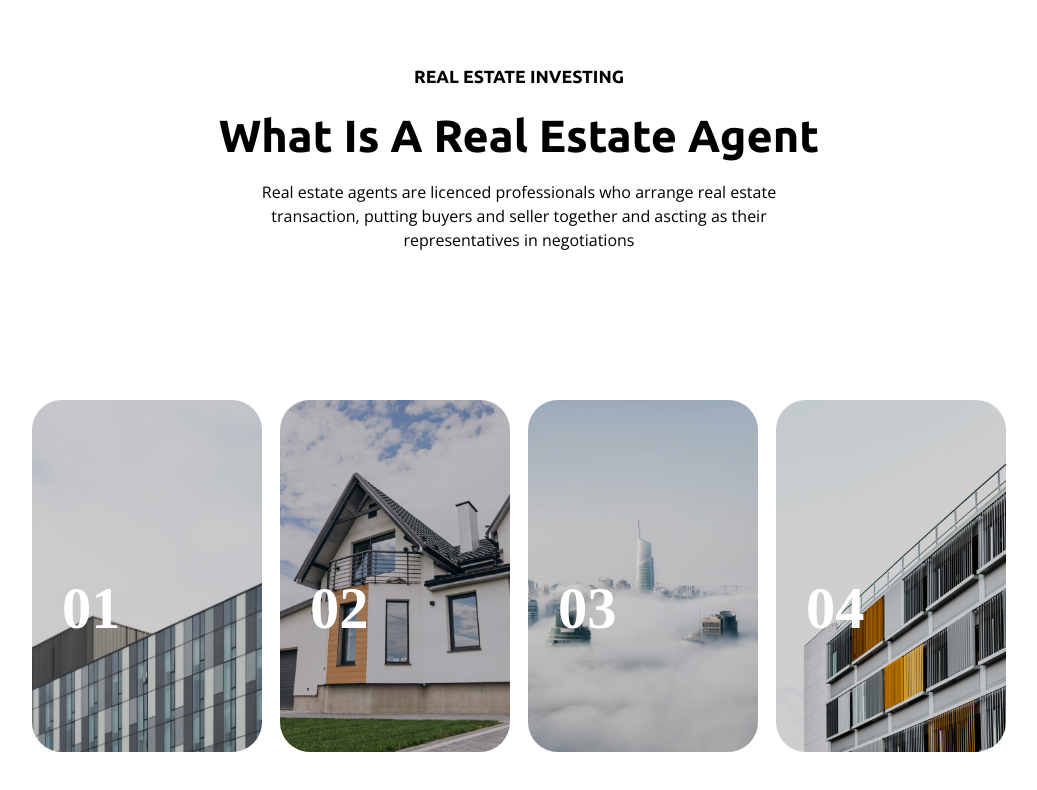
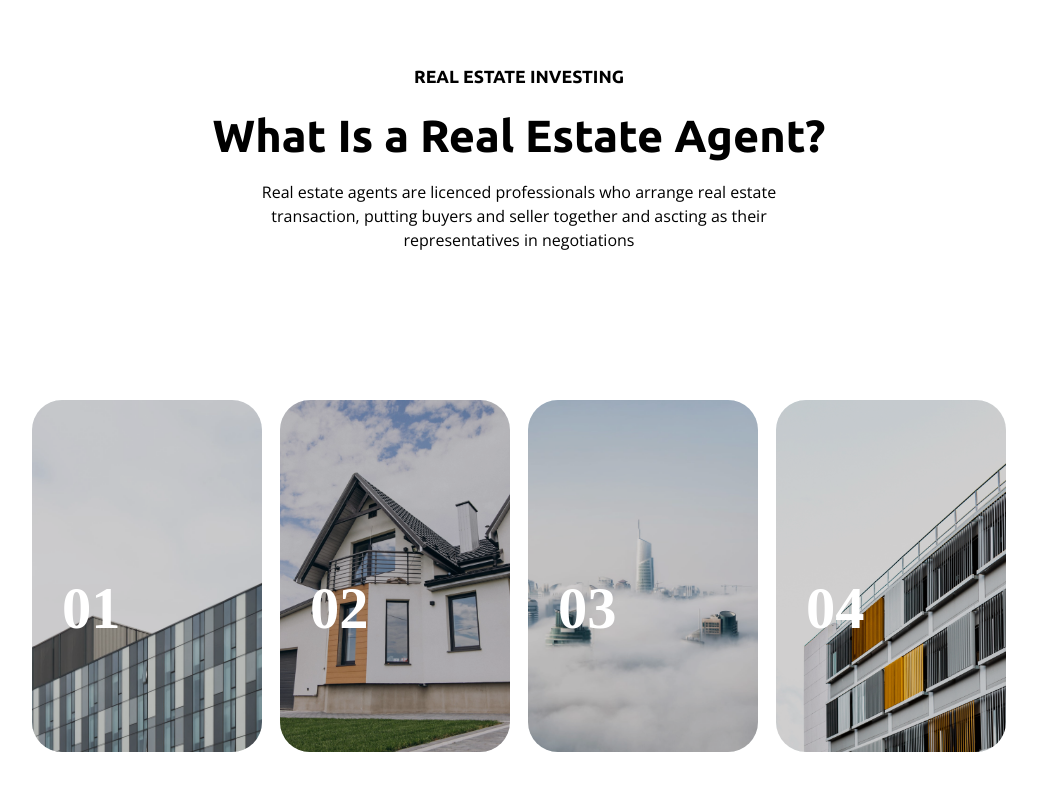
Before and after one commit to madhanananth/flex-landing-page, a plain HTML site: page index.html in a window 1280 px wide. Shown: the whole page, without its empty margins (121-1158 px from the left). Drawn offline with nearby package versions, Linux system fonts and the light colour scheme.

Commit message:
alter the  contenr

```diff
--- a/index.html
+++ b/index.html
@@ -15,7 +15,7 @@
 <section>
     <div class="content">
         <h4>real estate investing</h4>
-        <h1>what is a real estate agent</h1>
+        <h1>What Is a Real Estate Agent?</h1>
         <p> Real estate agents are licenced professionals who arrange real estate <br> transaction, putting buyers and seller together and ascting as their <br> representatives in negotiations</p>
     </div>
     <div class="image-wrap">
--- a/style.css
+++ b/style.css
@@ -14,7 +14,6 @@ section{
 }
 .content h1 {
     font-family: "Ubuntu", sans-serif;
-    text-transform: capitalize;
     font-size: 45px;
     padding: 0.7rem 0px;
 }
```
